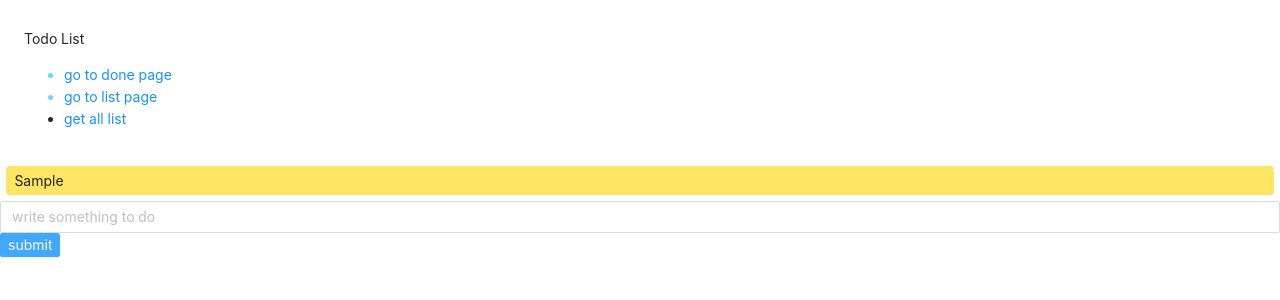
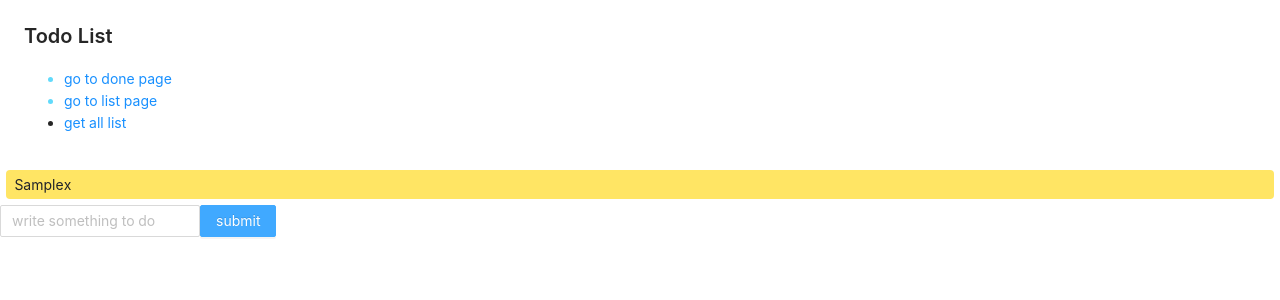
Before and after one commit to theroadof/react-redux-todo-list, a React (Create React App) app: page /#/ in a window 1280 px wide. Both pictures are taken after typing "Sample" into the empty fields and a click on the button "submit". Shown: the top 300 px of the page. Built offline with nearby package versions, Linux system fonts and the light colour scheme.

Commit message:
[axios][Teddy]refactor:add title to header

```diff
--- a/package.json
+++ b/package.json
@@ -3,6 +3,7 @@
   "version": "0.1.0",
   "private": true,
   "dependencies": {
+    "@ant-design/icons": "^4.2.2",
     "@testing-library/jest-dom": "^4.2.4",
     "@testing-library/react": "^9.5.0",
     "@testing-library/user-event": "^7.2.1",
--- a/src/App.js
+++ b/src/App.js
@@ -7,22 +7,12 @@ import {HashRouter, Link, Route} from "react-router-dom";
 import AllTodosContainer from "./containers/AllTodosContainer";
 import {Menu, PageHeader} from "antd";
 import 'antd/dist/antd.css';
-import {
-    AppstoreOutlined,
-    MenuUnfoldOutlined,
-    MenuFoldOutlined,
-    PieChartOutlined,
-    DesktopOutlined,
-    ContainerOutlined,
-    MailOutlined,
-} from '@ant-design/icons';
 
 function App() {
     return (
         <React.Fragment>
             <HashRouter>
-                <PageHeader>
-                    <p>Todo List</p>
+                <PageHeader title={"Todo List"}>
                     <ul>
                         <li className="App-link"><Link to={"/done-list"}>go to done page</Link></li>
                         <li className="App-link"><Link to={"/"}>go to list page</Link></li>
--- a/src/components/Todo/index.css
+++ b/src/components/Todo/index.css
@@ -2,16 +2,16 @@
     text-decoration: #cb2431 line-through;
 }
 
-.delete {
-    position: absolute;
-    top: -12px;
-    right: -8px;
-    background: transparent;
-    color: white;
-    cursor: pointer;
-    font-size: 1rem;
-    font-weight: bold;
-}
+/*.delete {*/
+/*    position: absolute;*/
+/*    top: -12px;*/
+/*    right: -8px;*/
+/*    background: transparent;*/
+/*    color: white;*/
+/*    cursor: pointer;*/
+/*    font-size: 1rem;*/
+/*    font-weight: bold;*/
+/*}*/
 
 .todo {
     color: #20232a;
--- a/src/components/Todo/index.jsx
+++ b/src/components/Todo/index.jsx
@@ -2,6 +2,7 @@ import React from "react";
 import PropTypes from 'prop-types';
 import todoStatus from "../../constants/todoStatus";
 import './index.css'
+import CloseOutlined from "@ant-design/icons"
 
 class Todo extends React.Component {
     handleDelete = (e) => {
@@ -21,7 +22,8 @@ class Todo extends React.Component {
         return <div className={`todo${this.props.status === todoStatus.DOING ? '' : ' is-done'}`}
                     onClick={this.handleMark}>
             <span>{this.props.text}</span>
-            <span className={'delete'} onClick={this.handleDelete}>x</span>
+            <CloseOutlined onClick={this.handleDelete} />
+            <span onClick={this.handleDelete}>x</span>
         </div>
     }
 }
--- a/src/components/TodoForm/index.jsx
+++ b/src/components/TodoForm/index.jsx
@@ -32,9 +32,9 @@ class TodoForm extends React.Component {
     render() {
         return (
             <div>
-                <Input type="text" value={this.state.text} onChange={this.handleChange}
+                <Input style={{ width: 200 }} value={this.state.text} onChange={this.handleChange}
                        placeholder="write something to do"/>
-                <Button type="primary" size="small" onClick={this.handleSubmit} >submit</Button>
+                <Button type="primary" onClick={this.handleSubmit} >submit</Button>
             </div>
         )
     }
```
